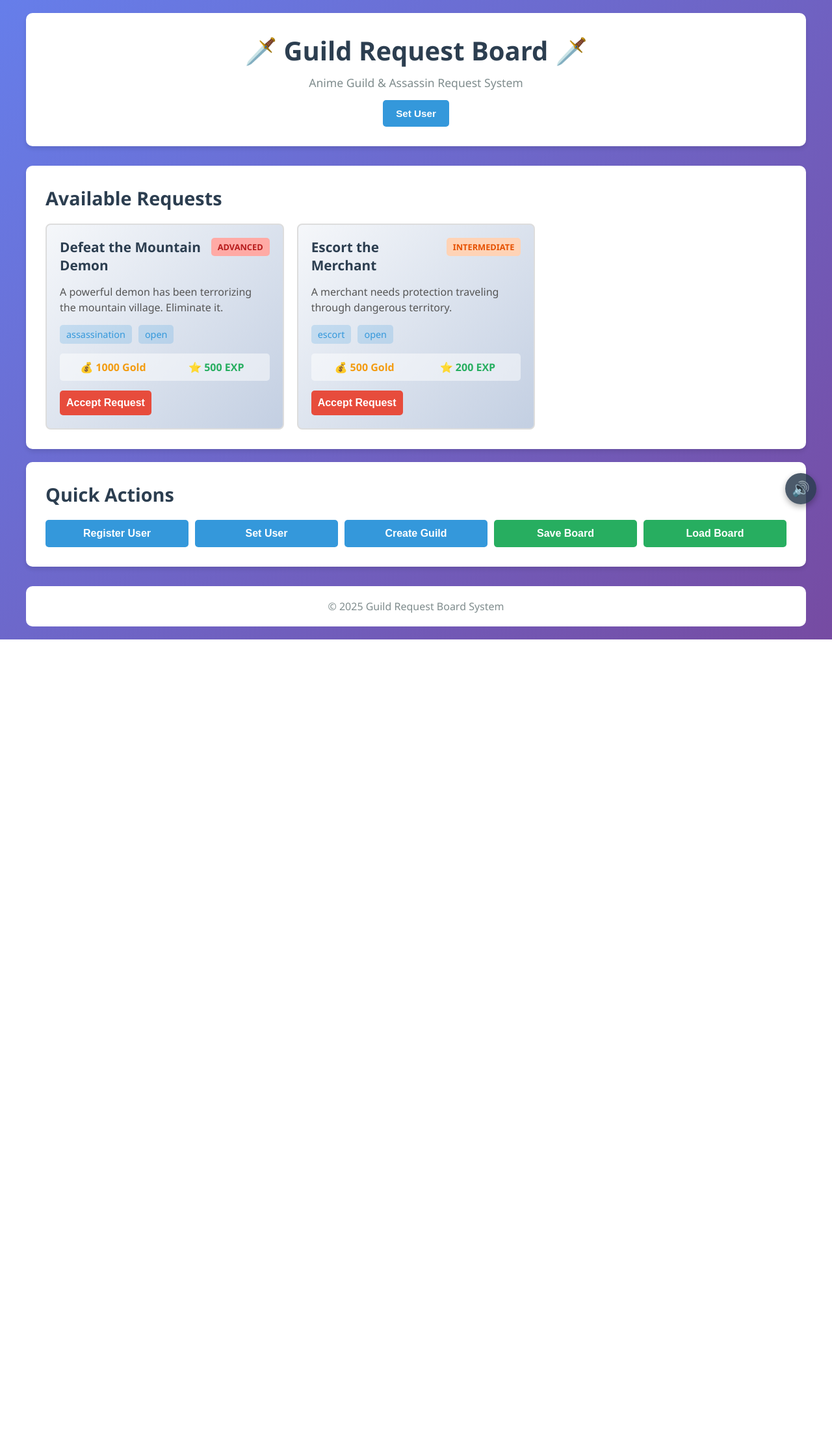
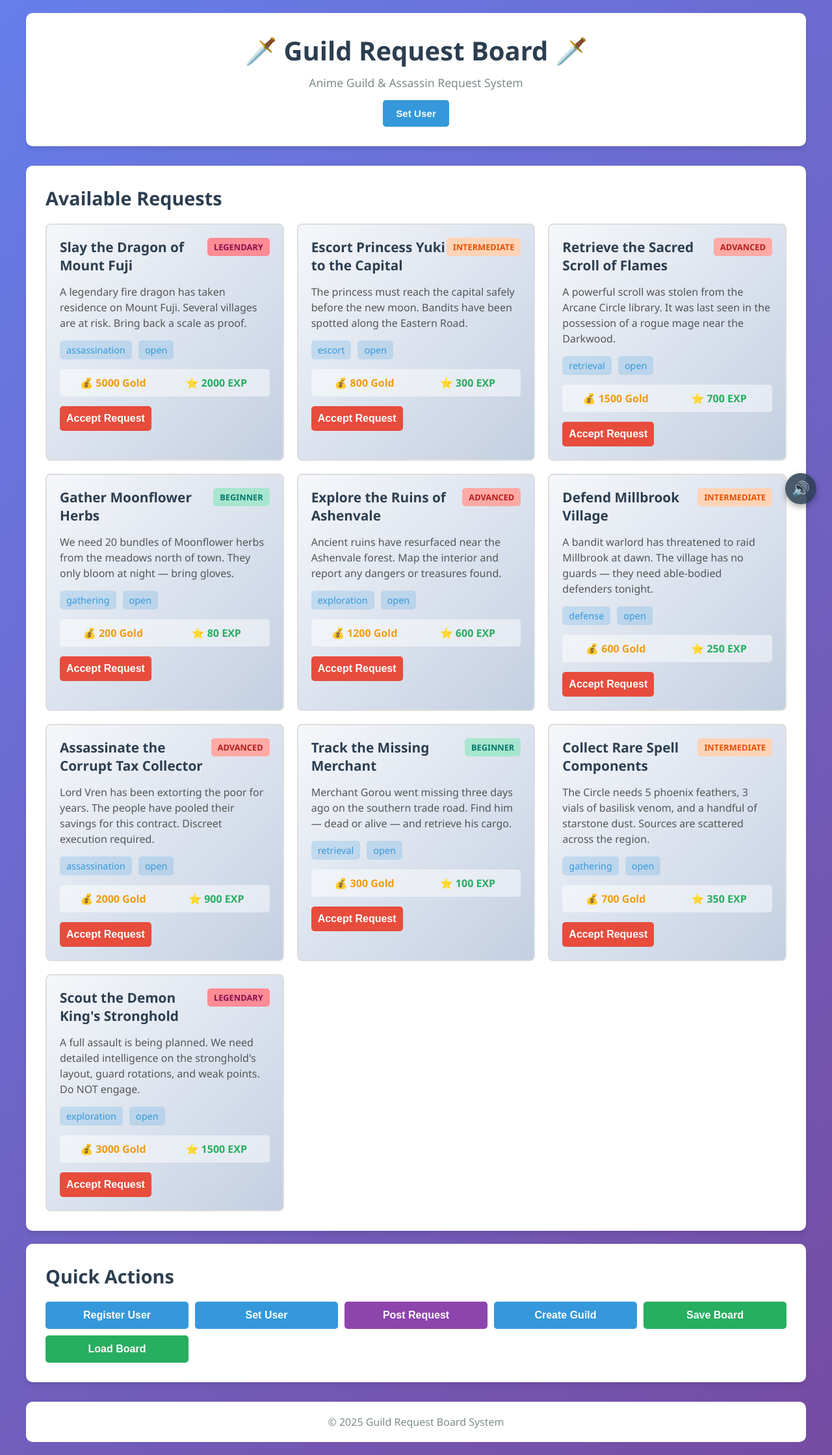
Before and after one commit to AlarisP/littleAiApplication, a Flask app: page / in a window 1280 px wide. Shown: the whole page at 65% size. Before the commit the page ends 984 px from the top, so only its background shows below. Run offline with Flask 3, Linux system fonts and the light colour scheme.

Commit message:
feat: pre-loaded tasks, post request modal, delete own requests

```diff
--- a/app.py
+++ b/app.py
@@ -18,40 +18,108 @@ app.secret_key = os.environ.get('SECRET_KEY', 'dev-secret-key-change-in-producti
 board = RequestBoard()
 api = RequestBoardAPI(board)
 
+# ID of the system "Town Board" guild — set during setup_demo_data()
+system_guild_id: str = ""
+
 # Demo data setup
 def setup_demo_data():
     """Setup some demo data for testing"""
-    # Create guilds
+    global system_guild_id
+
+    # System guild for user-posted requests
+    town_board = board.create_guild("Town Board", "Open board for all adventurers")
+    system_guild_id = town_board.id
+
+    # Named guilds
     hunter_guild = board.create_guild("Hunter's Guild", "A prestigious guild for hunters of all kinds")
     assassin_guild = board.create_guild("Shadow Syndicate", "Elite assassin organization")
+    mage_guild = board.create_guild("Arcane Circle", "A guild of powerful mages and scholars")
 
-    # Create users
-    user1 = board.register_user("Tanjiro")
-    user2 = board.register_user("Naruto")
-    user3 = board.register_user("Ichigo")
+    demo_requests = [
+        BoardRequest(
+            title="Slay the Dragon of Mount Fuji",
+            description="A legendary fire dragon has taken residence on Mount Fuji. Several villages are at risk. Bring back a scale as proof.",
+            request_type=RequestType.ASSASSINATION,
+            difficulty=RequestDifficulty.LEGENDARY,
+            reward=Reward(gold=5000, experience=2000, description="Dragon slayer's bounty"),
+            posted_by=hunter_guild.id,
+        ),
+        BoardRequest(
+            title="Escort Princess Yuki to the Capital",
+            description="The princess must reach the capital safely before the new moon. Bandits have been spotted along the Eastern Road.",
+            request_type=RequestType.ESCORT,
+            difficulty=RequestDifficulty.INTERMEDIATE,
+            reward=Reward(gold=800, experience=300, description="Royal escort fee"),
+            posted_by=hunter_guild.id,
+        ),
+        BoardRequest(
+            title="Retrieve the Sacred Scroll of Flames",
+            description="A powerful scroll was stolen from the Arcane Circle library. It was last seen in the possession of a rogue mage near the Darkwood.",
+            request_type=RequestType.RETRIEVAL,
+            difficulty=RequestDifficulty.ADVANCED,
+            reward=Reward(gold=1500, experience=700, description="Scroll recovery bounty"),
+            posted_by=mage_guild.id,
+        ),
+        BoardRequest(
+            title="Gather Moonflower Herbs",
+            description="We need 20 bundles of Moonflower herbs from the meadows north of town. They only bloom at night — bring gloves.",
+            request_type=RequestType.GATHERING,
+            difficulty=RequestDifficulty.BEGINNER,
+            reward=Reward(gold=200, experience=80, description="Herbalist payment"),
+            posted_by=mage_guild.id,
+        ),
+        BoardRequest(
+            title="Explore the Ruins of Ashenvale",
+            description="Ancient ruins have resurfaced near the Ashenvale forest. Map the interior and report any dangers or treasures found.",
+            request_type=RequestType.EXPLORATION,
+            difficulty=RequestDifficulty.ADVANCED,
+            reward=Reward(gold=1200, experience=600, description="Explorer's commission"),
+            posted_by=hunter_guild.id,
+        ),
+        BoardRequest(
+            title="Defend Millbrook Village",
+            description="A bandit warlord has threatened to raid Millbrook at dawn. The village has no guards — they need able-bodied defenders tonight.",
+            request_type=RequestType.DEFENSE,
+            difficulty=RequestDifficulty.INTERMEDIATE,
+            reward=Reward(gold=600, experience=250, description="Village defense payment"),
+            posted_by=town_board.id,
+        ),
+        BoardRequest(
+            title="Assassinate the Corrupt Tax Collector",
+            description="Lord Vren has been extorting the poor for years. The people have pooled their savings for this contract. Discreet execution required.",
+            request_type=RequestType.ASSASSINATION,
+            difficulty=RequestDifficulty.ADVANCED,
+            reward=Reward(gold=2000, experience=900, description="People's justice fund"),
+            posted_by=assassin_guild.id,
+        ),
+        BoardRequest(
+            title="Track the Missing Merchant",
+            description="Merchant Gorou went missing three days ago on the southern trade road. Find him — dead or alive — and retrieve his cargo.",
+            request_type=RequestType.RETRIEVAL,
+            difficulty=RequestDifficulty.BEGINNER,
+            reward=Reward(gold=300, experience=100, description="Family's reward"),
+            posted_by=town_board.id,
+        ),
+        BoardRequest(
+            title="Collect Rare Spell Components",
+            description="The Circle needs 5 phoenix feathers, 3 vials of basilisk venom, and a handful of starstone dust. Sources are scattered across the region.",
+            request_type=RequestType.GATHERING,
+            difficulty=RequestDifficulty.INTERMEDIATE,
+            reward=Reward(gold=700, experience=350, description="Alchemist's fee"),
+            posted_by=mage_guild.id,
+        ),
+        BoardRequest(
+            title="Scout the Demon King's Stronghold",
+            description="A full assault is being planned. We need detailed intelligence on the stronghold's layout, guard rotations, and weak points. Do NOT engage.",
+            request_type=RequestType.EXPLORATION,
+            difficulty=RequestDifficulty.LEGENDARY,
+            reward=Reward(gold=3000, experience=1500, description="War council payment"),
+            posted_by=assassin_guild.id,
+        ),
+    ]
 
-    # Create some requests
-    reward1 = Reward(gold=1000, experience=500, description="Reward for defeating the demon")
-    request1 = BoardRequest(
-        title="Defeat the Mountain Demon",
-        description="A powerful demon has been terrorizing the mountain village. Eliminate it.",
-        request_type=RequestType.ASSASSINATION,
-        difficulty=RequestDifficulty.ADVANCED,
-        reward=reward1,
-        posted_by=hunter_guild.id,
-    )
-    board.post_request(hunter_guild.id, request1)
-
-    reward2 = Reward(gold=500, experience=200, description="Reward for escort mission")
-    request2 = BoardRequest(
-        title="Escort the Merchant",
-        description="A merchant needs protection traveling through dangerous territory.",
-        request_type=RequestType.ESCORT,
-        difficulty=RequestDifficulty.INTERMEDIATE,
-        reward=reward2,
-        posted_by=hunter_guild.id,
-    )
-    board.post_request(hunter_guild.id, request2)
+    for req in demo_requests:
+        board.post_request(req.posted_by, req)
 
 
 # Routes
@@ -90,12 +158,31 @@ def get_request(request_id):
     return jsonify(api.get_request_by_id(request_id))
 
 
+@app.route('/api/system-guild', methods=['GET'])
+def get_system_guild():
+    """Return the system guild ID for user-posted requests"""
+    return jsonify({"success": True, "guild_id": system_guild_id})
+
+
 @app.route('/api/requests', methods=['POST'])
 def post_request():
     """Post a new request"""
     data = request.get_json()
-    guild_id = data.get('guild_id')
-    return jsonify(api.post_request(guild_id, data))
+    guild_id = data.get('guild_id', system_guild_id)
+    result = api.post_request(guild_id, data)
+    if result.get('success') and data.get('user_id'):
+        req = board.get_request(result['request_id'])
+        if req:
+            req.posted_by_user = data['user_id']
+    return jsonify(result)
+
+
+@app.route('/api/requests/<request_id>', methods=['DELETE'])
+def delete_request(request_id):
+    """Delete a request (only by the user who posted it)"""
+    data = request.get_json()
+    user_id = data.get('user_id')
+    return jsonify(api.delete_request(request_id, user_id))
 
 
 @app.route('/api/requests/<request_id>/accept', methods=['POST'])
--- a/static/script.js
+++ b/static/script.js
@@ -1,4 +1,12 @@
 // Guild Request Board JavaScript
+
+// --- System guild (set on load) ---
+let systemGuildId = null;
+
+async function loadSystemGuild() {
+    const data = await fetch('/api/system-guild').then(r => r.json());
+    if (data.success) systemGuildId = data.guild_id;
+}
 
 // --- Current user session (persisted in localStorage) ---
 
@@ -82,6 +90,8 @@ async function loadRequests() {
             const isActive = activeIds.has(request.id);
             const isDeclined = declinedIds.has(request.id);
 
+            const isOwner = userId && request.posted_by_user === userId;
+
             let actionHTML = '';
             if (!userId) {
                 actionHTML = `<button class="btn-accept" data-id="${request.id}">Accept Request</button>`;
@@ -89,6 +99,8 @@ async function loadRequests() {
                 actionHTML = `<button class="btn-finish" data-id="${request.id}">Finish Request</button>`;
             } else if (isDeclined) {
                 actionHTML = `<span class="declined-label">Declined</span>`;
+            } else if (isOwner) {
+                actionHTML = `<button class="btn-delete" data-id="${request.id}">Delete Request</button>`;
             } else {
                 actionHTML = `
                     <div class="card-actions">
@@ -130,6 +142,10 @@ async function loadRequests() {
             const finishBtn = card.querySelector('.btn-finish');
             if (finishBtn) {
                 finishBtn.addEventListener('click', () => finishRequest(finishBtn.dataset.id));
+            }
+            const deleteBtn = card.querySelector('.btn-delete');
+            if (deleteBtn) {
+                deleteBtn.addEventListener('click', () => deleteRequest(deleteBtn.dataset.id));
             }
 
             container.appendChild(card);
@@ -369,6 +385,86 @@ async function loadBoard() {
     }
 }
 
+// --- Post / Delete requests ---
+
+function showPostRequestModal() {
+    if (!getCurrentUserId()) {
+        alert('You must be logged in to post a request.');
+        return;
+    }
+    document.getElementById('post-request-modal').style.display = 'flex';
+}
+
+function closePostRequestModal() {
+    document.getElementById('post-request-modal').style.display = 'none';
+}
+
+async function submitPostRequest() {
+    const userId = getCurrentUserId();
+    if (!userId) return;
+
+    const title = document.getElementById('pr-title').value.trim();
+    const description = document.getElementById('pr-description').value.trim();
+    const type = document.getElementById('pr-type').value;
+    const difficulty = document.getElementById('pr-difficulty').value;
+    const gold = parseInt(document.getElementById('pr-gold').value) || 0;
+    const exp = parseInt(document.getElementById('pr-exp').value) || 0;
+
+    if (!title || !description) {
+        alert('Please fill in the title and description.');
+        return;
+    }
+
+    try {
+        const data = await fetch('/api/requests', {
+            method: 'POST',
+            headers: { 'Content-Type': 'application/json' },
+            body: JSON.stringify({
+                guild_id: systemGuildId,
+                user_id: userId,
+                title,
+                description,
+                type,
+                difficulty,
+                reward_gold: gold,
+                reward_experience: exp,
+            }),
+        }).then(r => r.json());
+
+        if (data.success) {
+            closePostRequestModal();
+            document.getElementById('pr-title').value = '';
+            document.getElementById('pr-description').value = '';
+            await loadRequests();
+        } else {
+            alert('Error: ' + data.error);
+        }
+    } catch (error) {
+        alert('Error posting request: ' + error);
+    }
+}
+
+async function deleteRequest(requestId) {
+    if (!confirm('Delete this request? This cannot be undone.')) return;
+
+    const userId = getCurrentUserId();
+    try {
+        const data = await fetch(`/api/requests/${requestId}`, {
+            method: 'DELETE',
+            headers: { 'Content-Type': 'application/json' },
+            body: JSON.stringify({ user_id: userId }),
+        }).then(r => r.json());
+
+        if (data.success) {
+            await loadRequests();
+        } else {
+            alert('Error: ' + data.error);
+        }
+    } catch (error) {
+        alert('Error deleting request: ' + error);
+    }
+}
+
 // --- Background music ---
 
 function initMusic() {
@@ -412,6 +508,7 @@ function initMusic() {
 
 document.addEventListener('DOMContentLoaded', () => {
     initMusic();
+    loadSystemGuild();
     updateUserBar();
     loadRequests();
     loadMyRequests();
--- a/static/style.css
+++ b/static/style.css
@@ -413,6 +413,120 @@ footer {
     50%       { opacity: 0.6; }
 }
 
+/* Post Request button */
+.btn-post {
+    background: #8e44ad;
+    color: white;
+    padding: 12px 20px;
+    border: none;
+    border-radius: 5px;
+    font-size: 1em;
+    font-weight: bold;
+    cursor: pointer;
+    transition: all 0.2s;
+}
+
+.btn-post:hover {
+    background: #6c3483;
+    transform: translateY(-2px);
+}
+
+/* Delete button on cards */
+.btn-delete {
+    padding: 6px 12px;
+    background: #c0392b;
+    color: white;
+    border: none;
+    border-radius: 4px;
+    font-size: 0.8em;
+    font-weight: bold;
+    cursor: pointer;
+    transition: background 0.2s;
+    margin-top: 6px;
+    width: 100%;
+}
+
+.btn-delete:hover {
+    background: #922b21;
+}
+
+/* Modal */
+.modal-overlay {
+    position: fixed;
+    inset: 0;
+    background: rgba(0, 0, 0, 0.6);
+    display: flex;
+    align-items: center;
+    justify-content: center;
+    z-index: 200;
+}
+
+.modal {
+    background: white;
+    border-radius: 10px;
+    padding: 30px;
+    width: 100%;
+    max-width: 500px;
+    max-height: 90vh;
+    overflow-y: auto;
+    box-shadow: 0 10px 30px rgba(0, 0, 0, 0.3);
+}
+
+.modal h2 {
+    color: var(--primary-color);
+    margin-bottom: 20px;
+    font-size: 1.5em;
+}
+
+.form-group {
+    margin-bottom: 14px;
+    display: flex;
+    flex-direction: column;
+    gap: 5px;
+}
+
+.form-group label {
+    font-size: 0.9em;
+    font-weight: bold;
+    color: #555;
+}
+
+.form-group input,
+.form-group textarea,
+.form-group select {
+    padding: 9px 12px;
+    border: 1px solid #ccc;
+    border-radius: 5px;
+    font-size: 0.95em;
+    font-family: inherit;
+    background: #fafafa;
+}
+
+.form-group input:focus,
+.form-group textarea:focus,
+.form-group select:focus {
+    outline: none;
+    border-color: var(--accent-color);
+    background: white;
+}
+
+.form-row {
+    display: grid;
+    grid-template-columns: 1fr 1fr;
+    gap: 12px;
+}
+
+.modal-actions {
+    display: flex;
+    gap: 10px;
+    margin-top: 20px;
+}
+
+.modal-actions .btn-post,
+.modal-actions .btn-secondary {
+    flex: 1;
+}
+
 @media (max-width: 768px) {
     header h1 {
         font-size: 2em;
--- a/templates/index.html
+++ b/templates/index.html
@@ -46,6 +46,7 @@
                 <div class="action-buttons">
                     <button onclick="showRegisterForm()" class="btn btn-primary">Register User</button>
                     <button onclick="showSetUserForm()" class="btn btn-primary">Set User</button>
+                    <button onclick="showPostRequestModal()" class="btn btn-post">Post Request</button>
                     <button onclick="showCreateGuildForm()" class="btn btn-primary">Create Guild</button>
                     <button onclick="saveBoard()" class="btn btn-secondary">Save Board</button>
                     <button onclick="loadBoard()" class="btn btn-secondary">Load Board</button>
@@ -56,6 +57,58 @@
         <footer>
             <p>&copy; 2025 Guild Request Board System</p>
         </footer>
+    </div>
+
+    <!-- Post Request Modal -->
+    <div id="post-request-modal" class="modal-overlay" style="display:none;" onclick="if(event.target===this)closePostRequestModal()">
+        <div class="modal">
+            <h2>Post a New Request</h2>
+            <div class="form-group">
+                <label>Title</label>
+                <input type="text" id="pr-title" placeholder="Request title" maxlength="100">
+            </div>
+            <div class="form-group">
+                <label>Description</label>
+                <textarea id="pr-description" placeholder="Describe the task..." rows="3" maxlength="500"></textarea>
+            </div>
+            <div class="form-row">
+                <div class="form-group">
+                    <label>Type</label>
+                    <select id="pr-type">
+                        <option value="assassination">Assassination</option>
+                        <option value="escort">Escort</option>
+                        <option value="retrieval">Retrieval</option>
+                        <option value="exploration">Exploration</option>
+                        <option value="defense">Defense</option>
+                        <option value="gathering" selected>Gathering</option>
+                        <option value="other">Other</option>
+                    </select>
+                </div>
+                <div class="form-group">
+                    <label>Difficulty</label>
+                    <select id="pr-difficulty">
+                        <option value="beginner" selected>Beginner</option>
+                        <option value="intermediate">Intermediate</option>
+                        <option value="advanced">Advanced</option>
+                        <option value="legendary">Legendary</option>
+                    </select>
+                </div>
+            </div>
+            <div class="form-row">
+                <div class="form-group">
+                    <label>💰 Gold Reward</label>
+                    <input type="number" id="pr-gold" value="100" min="0" max="99999">
+                </div>
+                <div class="form-group">
+                    <label>⭐ EXP Reward</label>
+                    <input type="number" id="pr-exp" value="50" min="0" max="99999">
+                </div>
+            </div>
+            <div class="modal-actions">
+                <button onclick="submitPostRequest()" class="btn btn-post">Post Request</button>
+                <button onclick="closePostRequestModal()" class="btn btn-secondary">Cancel</button>
+            </div>
+        </div>
     </div>
 
     <audio id="bg-music" loop>
```
Also changed, not shown: request_board.py (+18 -0 lines).
